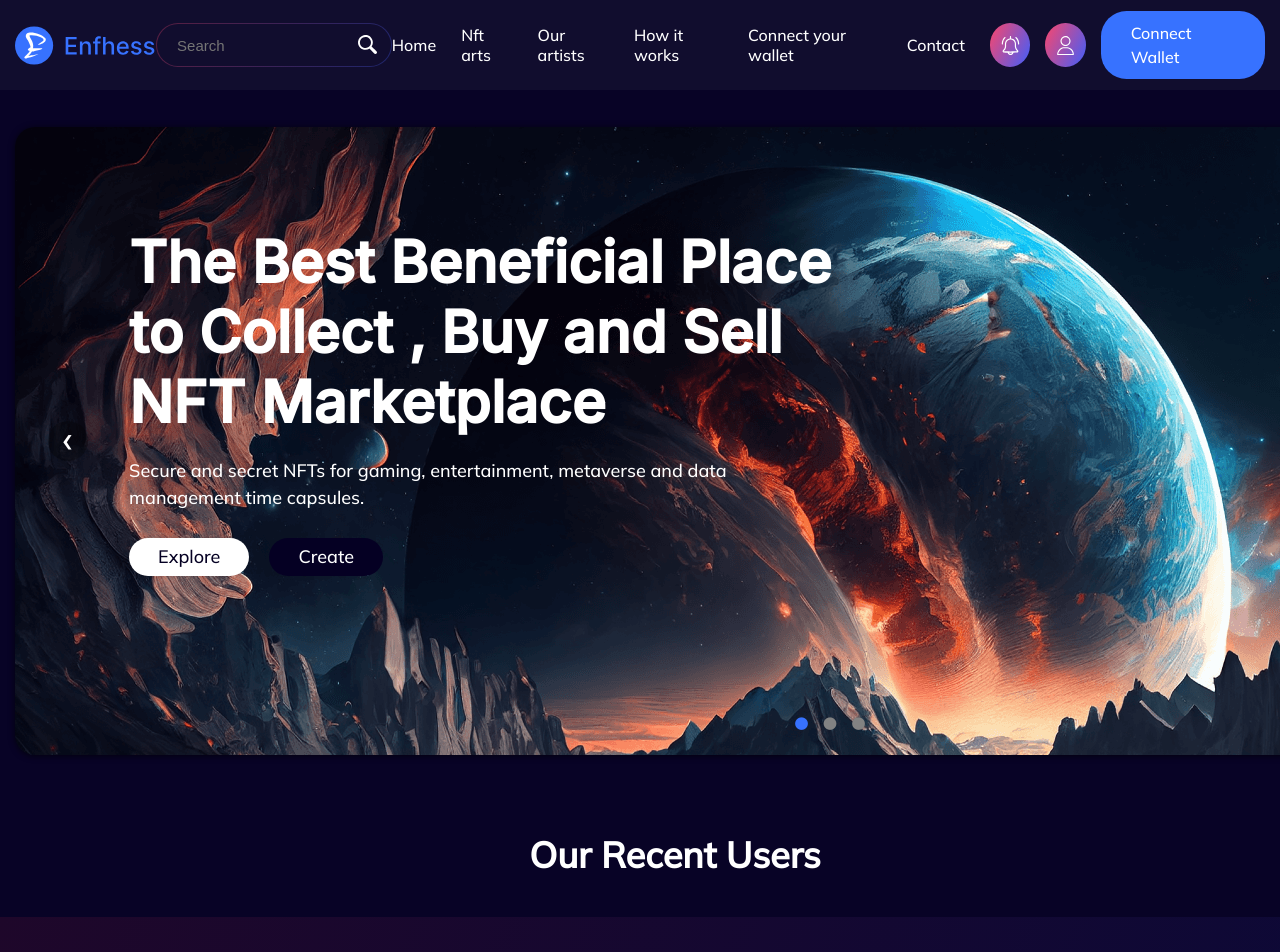
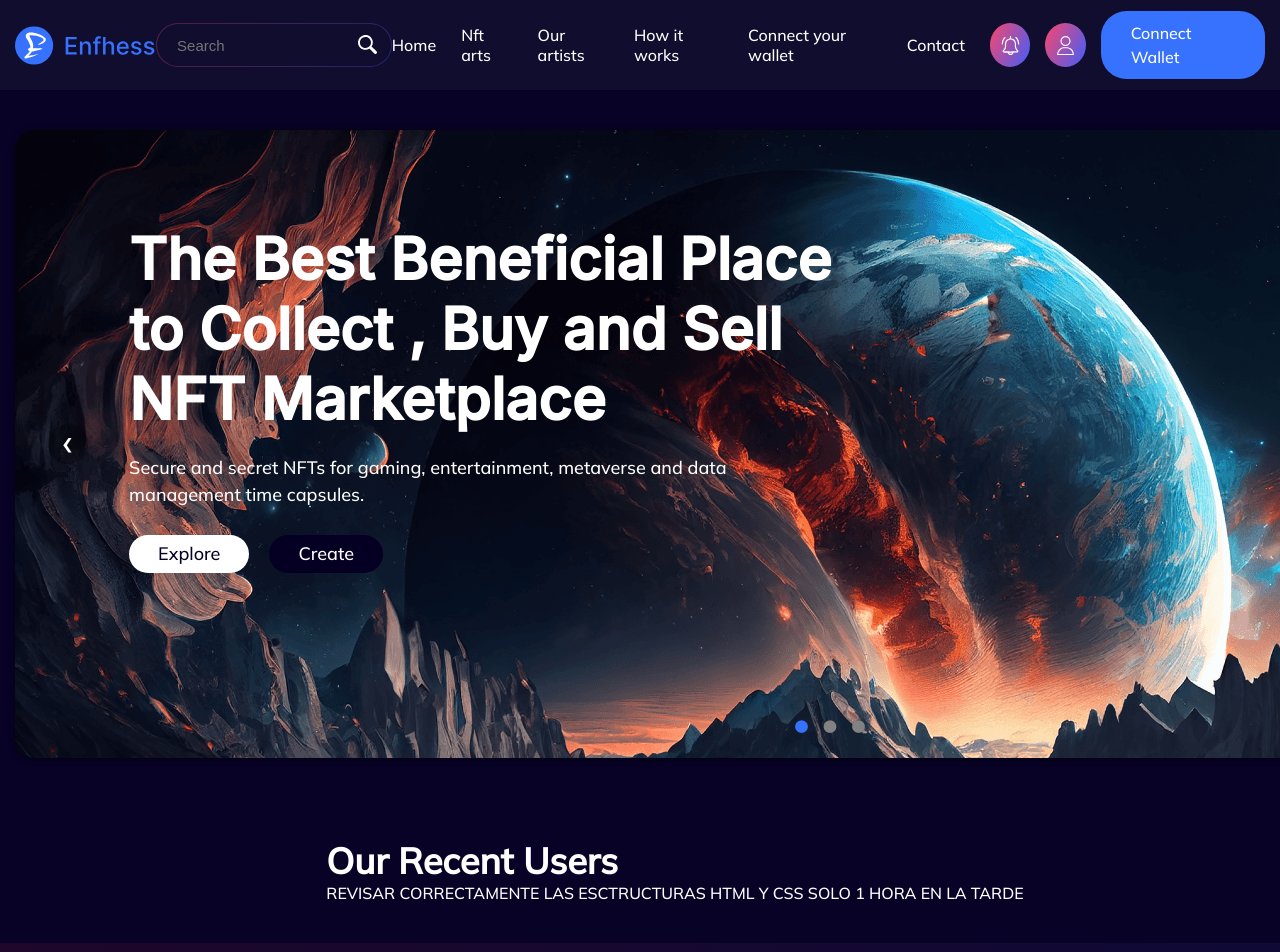
Before and after one commit to JhonveraDev/enfhees_nft, an Angular app: page / in a window 1280 px wide. Shown: the top 952 px of the page. Built offline with nearby package versions, Linux system fonts and the light colour scheme.

Commit message:
organized CSS attributes

```diff
--- a/src/app/home/components/carousel/carousel.component.css
+++ b/src/app/home/components/carousel/carousel.component.css
@@ -1,28 +1,28 @@
 .slide {
+  border-radius: 20px;
+  box-shadow: 0px 1px 6px rgba(0, 0, 0, 0.64);
+  margin: 40px 0;
+  overflow: hidden;
   position: relative;
-  box-shadow: 0px 1px 6px rgba(0, 0, 0, 0.64);
-  margin: 37px 0;
-  overflow: hidden;
-  border-radius: 20px;
 }
 
 .slide-inner {
+  height: calc(580px + 3em);
+  overflow: hidden;
   position: relative;
-  overflow: hidden;
   width: 100%;
-  height: calc(580px + 3em);
 }
 
 .slide-open:checked + .slide-item {
+  opacity: 100;
   position: static;
-  opacity: 100;
 }
 
 .slide-item {
+  opacity: 0;
   position: absolute;
-  opacity: 0;
+  transition: opacity 0.6s ease-out;
   -webkit-transition: opacity 0.6s ease-out;
-  transition: opacity 0.6s ease-out;
 }
 
 .slide-item img {
@@ -43,7 +43,6 @@
   position: absolute;
   top: 50%;
   -webkit-transform: translate(0, -50%);
-  cursor: pointer;
   -ms-transform: translate(0, -50%);
   transform: translate(0, -50%);
   text-align: center;
@@ -71,12 +70,12 @@
 }
 
 .slide-indicador {
+  bottom: 2%;
+  left: 0;
   list-style: none;
   margin: 0;
   padding: 0;
   position: absolute;
-  bottom: 2%;
-  left: 0;
   right: 0;
   text-align: center;
   z-index: 10;
@@ -106,7 +105,7 @@
 
 .slide__info {
   position: absolute;
-  top: 16%;
+  top: 15%;
   left: 7%;
 }
 
@@ -119,8 +118,8 @@
 .slide__info span {
   font-family: var(--body-font);
   font-size: 18px;
+  font-weight: 500;
   line-height: 27px;
-  font-weight: 500;
   margin-top: 50px;
 }
 
--- a/src/app/home/components/recent-users/recent-users.component.html
+++ b/src/app/home/components/recent-users/recent-users.component.html
@@ -1,3 +1,4 @@
 <div class="recent-users">
   <h2>Our Recent Users</h2>
+  REVISAR CORRECTAMENTE LAS ESCTRUCTURAS HTML Y CSS SOLO 1 HORA EN LA TARDE
 </div>
```
